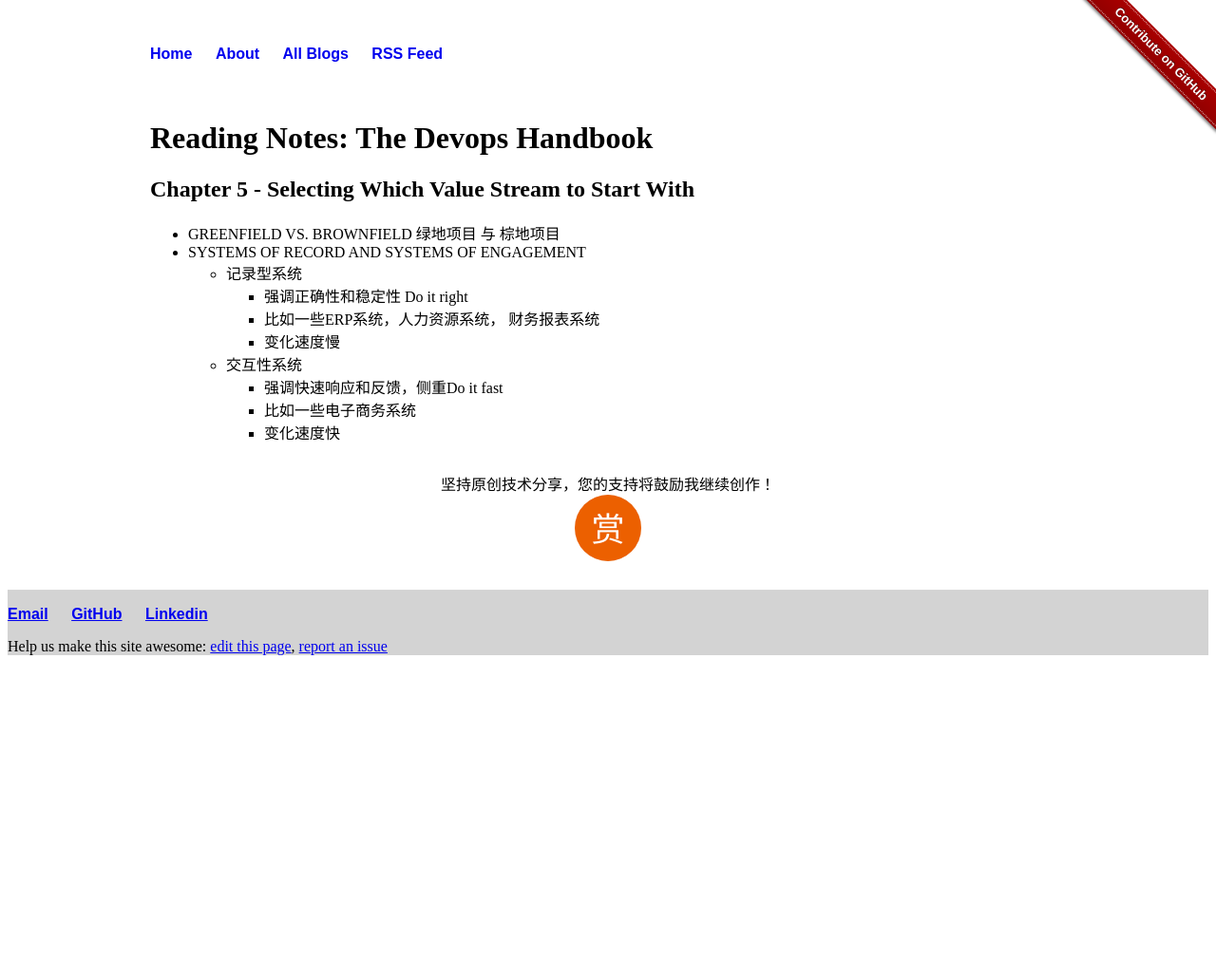
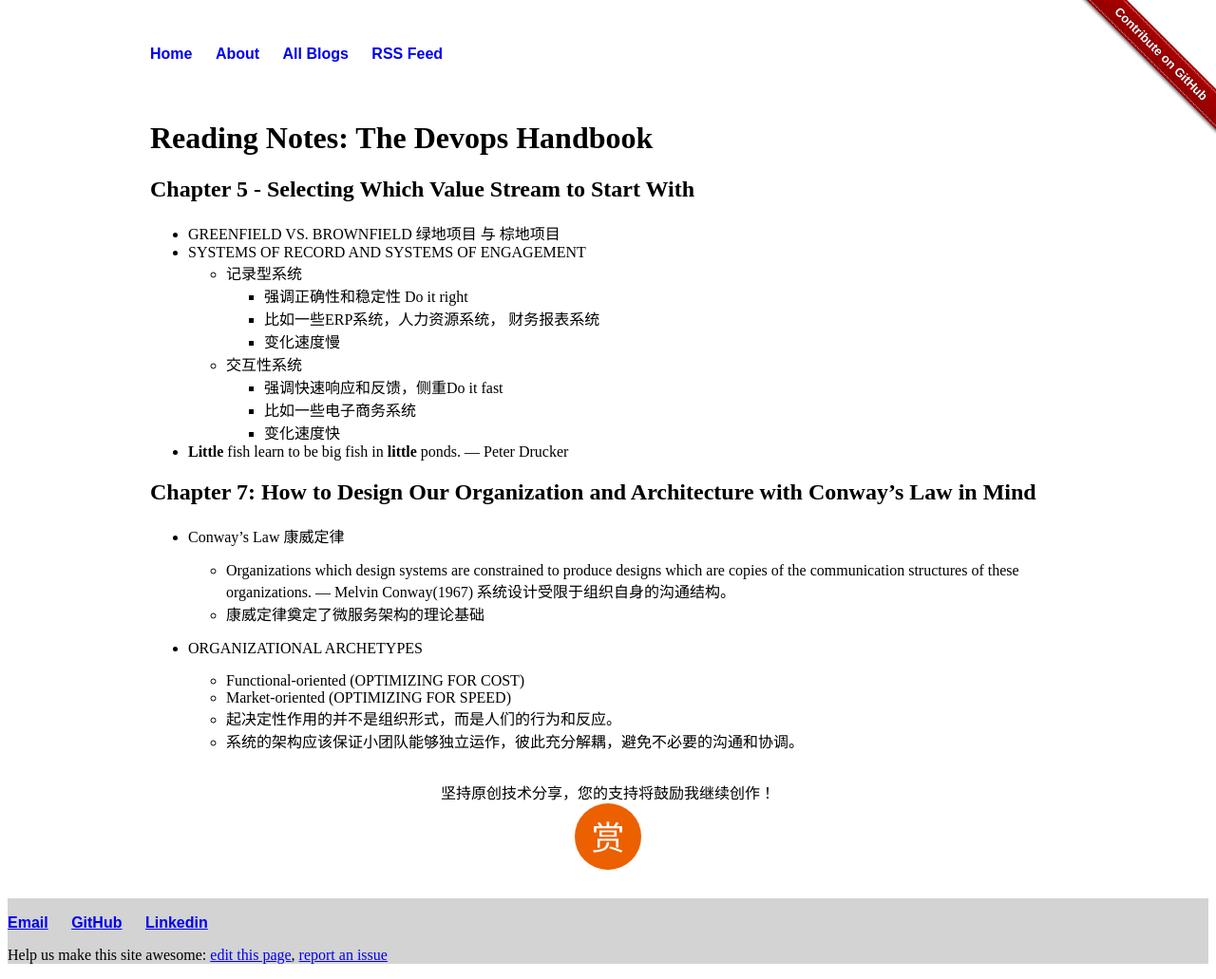
Before and after one commit to liuning0820/liuning0820.github.io, a Jekyll site: the page built from _posts/2019-03-04-the-devops-handbook-reading-notes.md, in a window 1280 px wide. Shown: the whole page at 95% size. Built offline with Jekyll 4.4.1, drawn with Linux system fonts in a browser that asks for light colours; before the commit the page ends 900 px from its top, so only the background shows below that.

Commit message:
reading node for chapter 7.

```diff
--- a/_posts/2019-03-04-the-devops-handbook-reading-notes.md
+++ b/_posts/2019-03-04-the-devops-handbook-reading-notes.md
@@ -18,3 +18,16 @@ author: liuning0820
     * 强调快速响应和反馈，侧重Do it fast
     * 比如一些电子商务系统
     * 变化速度快
+* **Little** fish learn to be big fish in **little** ponds. --- Peter Drucker
+
+## Chapter 7: How to Design Our Organization and Architecture with Conway’s Law in Mind
+
+* Conway’s Law 康威定律
+
+  * Organizations which design systems are constrained to produce designs which are copies of the communication structures of these organizations. --- Melvin Conway(1967) 系统设计受限于组织自身的沟通结构。
+  * 康威定律奠定了微服务架构的理论基础
+* ORGANIZATIONAL ARCHETYPES
+  * Functional-oriented (OPTIMIZING FOR COST)
+  * Market-oriented (OPTIMIZING FOR SPEED)
+  * 起决定性作用的并不是组织形式，而是人们的行为和反应。
+  * 系统的架构应该保证小团队能够独立运作，彼此充分解耦，避免不必要的沟通和协调。
```
